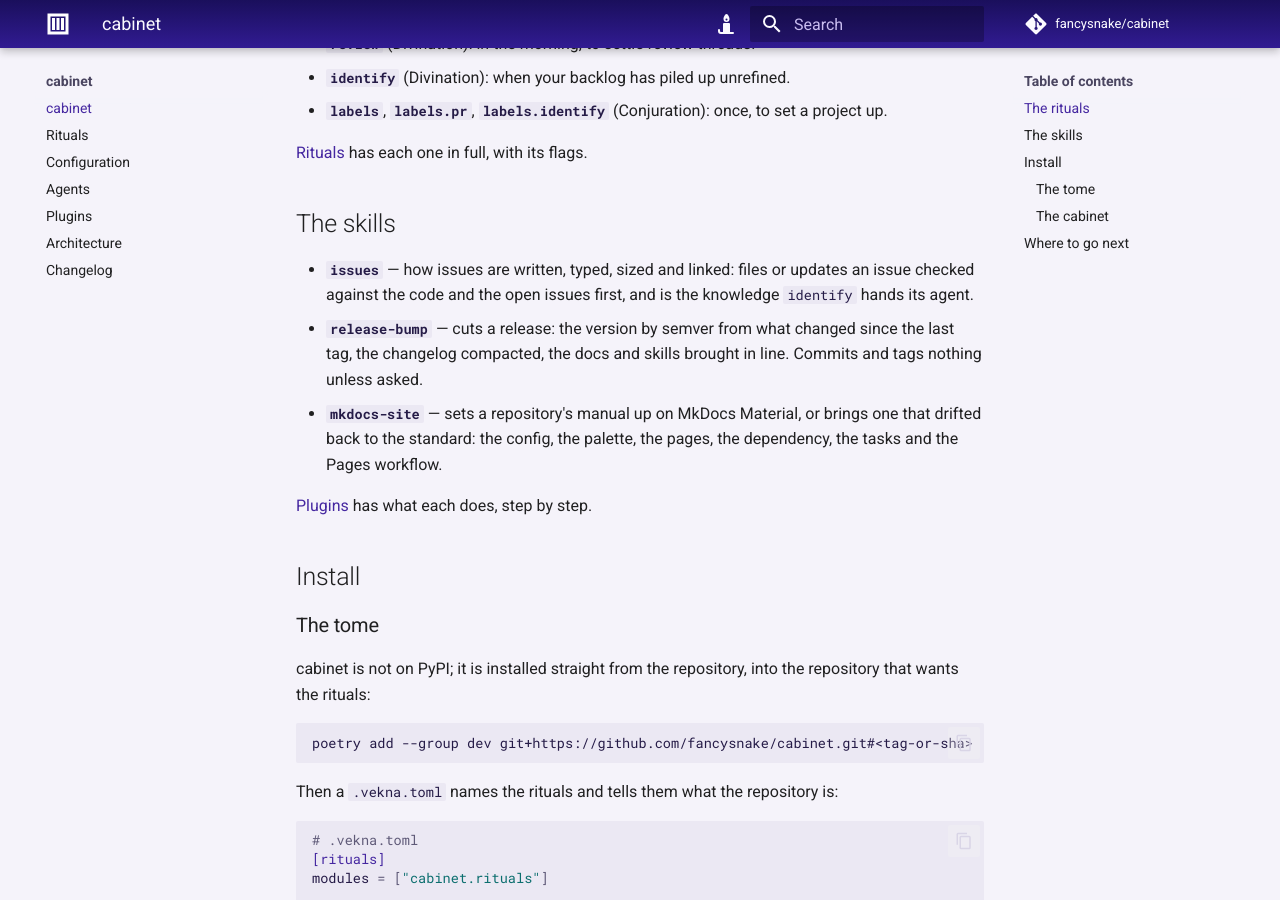
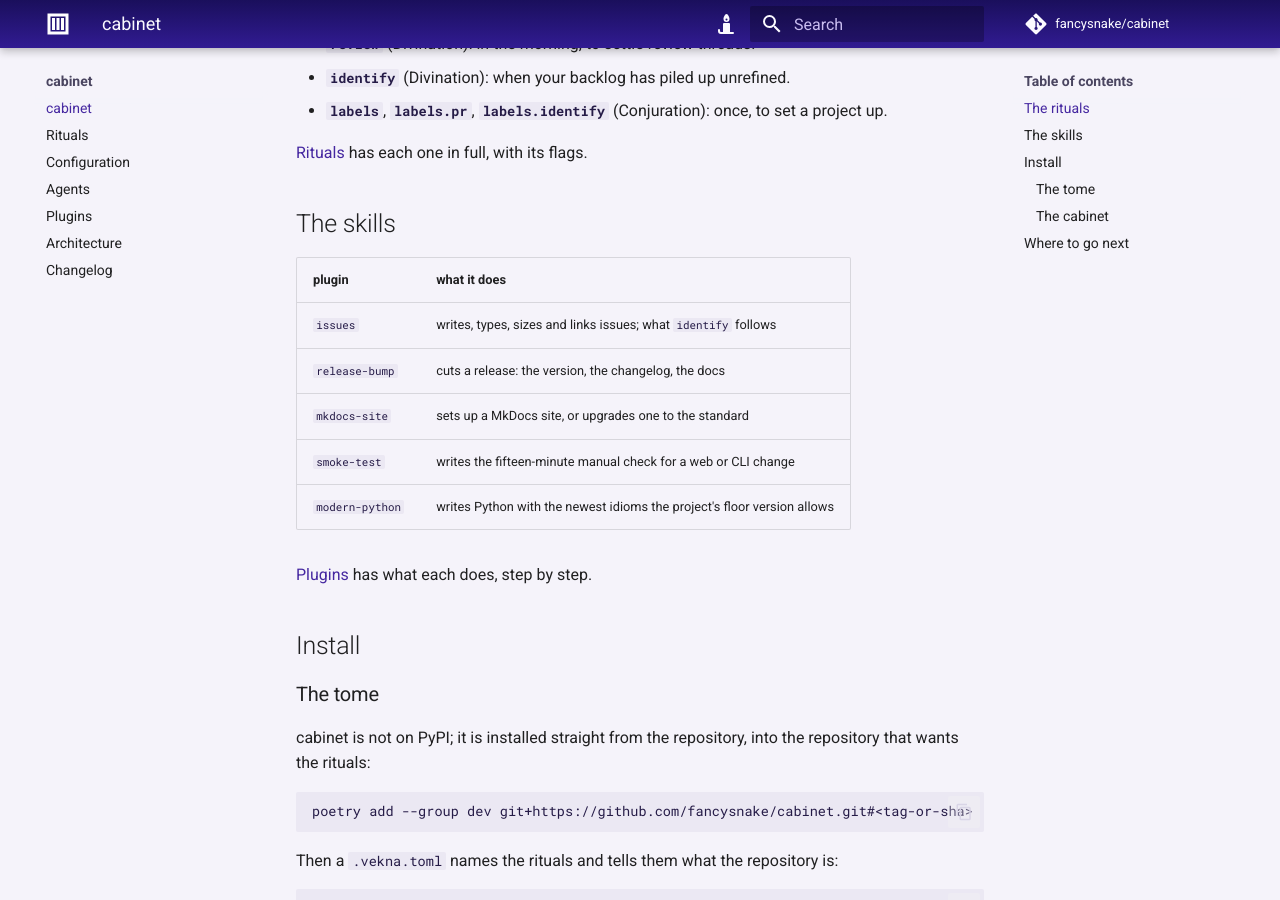
Before and after one commit to fancysnake/cabinet, an MkDocs documentation site: the page built from docs/index.md, in a window 1280 px wide and 900 px high, scrolled down 757 px. Built offline with MkDocs 1.6.1 and Material for MkDocs 9.7.7, drawn with Linux system fonts in a browser that asks for light colours; comment, search, counter and statistics services are not loaded.

Commit message:
docs: one plugin table, included from README
Plugin list lived in README, docs/plugins.md and docs/index.md, worded
three ways; index.md lacked two plugins, plugins.md had a skill column
repeating the plugin. README owns a `plugins` snippet; both pages
include it.

Closes #46

Co-Authored-By: Claude Opus 5.5 (1M context) <noreply@anthropic.com>

```diff
--- a/README.md
+++ b/README.md
@@ -135,13 +135,15 @@ page says why the sandbox is the only boundary.
 The repository is also a Claude Code plugin marketplace, named `cabinet`.
 Its plugins live under `plugins/`, each with its own manifest and skills.
 
-| plugin         | what it adds                                 |
-| -------------- | -------------------------------------------- |
-| `issues`       | a skill for writing, typing, sizing and linking issues |
-| `release-bump` | a skill that cuts a release                  |
-| `mkdocs-site`  | a skill that sets up or upgrades a MkDocs site |
-| `smoke-test`   | a skill that writes the fifteen-minute manual check for a web or CLI change |
-| `modern-python` | a skill that writes Python for the project's minimum version |
+<!-- --8<-- [start:plugins] -->
+| plugin          | what it does                                                            |
+| --------------- | ----------------------------------------------------------------------- |
+| `issues`        | writes, types, sizes and links issues; what `identify` follows          |
+| `release-bump`  | cuts a release: the version, the changelog, the docs                    |
+| `mkdocs-site`   | sets up a MkDocs site, or upgrades one to the standard                  |
+| `smoke-test`    | writes the fifteen-minute manual check for a web or CLI change          |
+| `modern-python` | writes Python with the newest idioms the project's floor version allows |
+<!-- --8<-- [end:plugins] -->
 
 <!-- --8<-- [start:plugins-install] -->
 Add the marketplace once, then install what you want:
--- a/docs/index.md
+++ b/docs/index.md
@@ -36,15 +36,7 @@ Each is named for a spell, and the school is that spell's.
 
 ## The skills
 
-- **`issues`** — how issues are written, typed, sized and linked: files or
-  updates an issue checked against the code and the open issues first, and is
-  the knowledge `identify` hands its agent.
-- **`release-bump`** — cuts a release: the version by semver from what
-  changed since the last tag, the changelog compacted, the docs and skills
-  brought in line. Commits and tags nothing unless asked.
-- **`mkdocs-site`** — sets a repository's manual up on MkDocs Material, or
-  brings one that drifted back to the standard: the config, the palette, the
-  pages, the dependency, the tasks and the Pages workflow.
+--8<-- "README.md:plugins"
 
 [Plugins](plugins.md) has what each does, step by step.
 
--- a/docs/plugins.md
+++ b/docs/plugins.md
@@ -5,13 +5,7 @@ plugins live under `plugins/`, one skill each, and carry no Python: they are
 the chores around a repository that are not worth a ritual, done by the agent
 you already have open.
 
-| plugin         | skill          | what it does                                                 |
-| -------------- | -------------- | ------------------------------------------------------------ |
-| `issues`       | `issues`       | how issues are written, typed, sized and linked; what `identify` follows |
-| `release-bump` | `release-bump` | cuts a release: the version, the changelog, the docs         |
-| `mkdocs-site`  | `mkdocs-site`  | sets up a MkDocs site, or upgrades one to the standard       |
-| `smoke-test`   | `smoke-test`   | writes the fifteen-minute manual check for a web or CLI change |
-| `modern-python` | `modern-python` | writes Python with the newest idioms the project's floor version allows |
+--8<-- "README.md:plugins"
 
 --8<-- "README.md:plugins-install"
 
```
Also changed, not shown: CLAUDE.md (+3 -1 lines).
